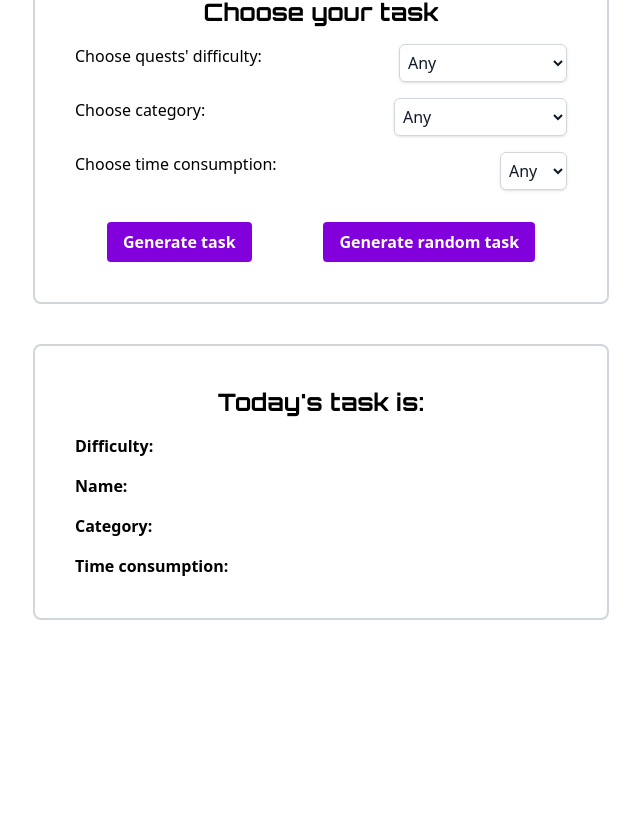
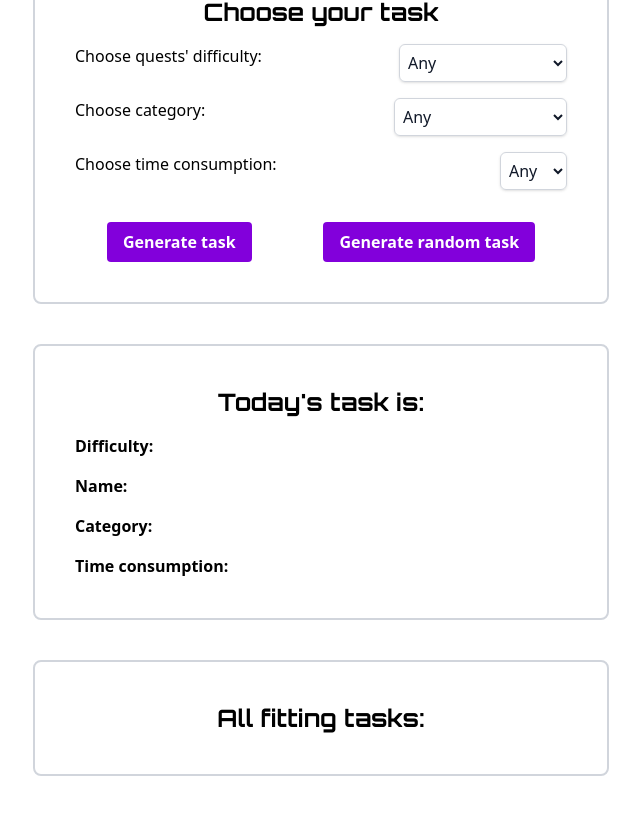
Before and after one commit to evzistara/questpicker, a React (Vite) app: page / in a window 1280 px wide. Shown: the part 446-1260 px from the top of the page, without its empty margins (319-959 px from the left). Before the commit the page ends 1106 px from the top, so only its background shows below. Built offline with nearby package versions, Linux system fonts and the light colour scheme; a web font is replaced by a local one.

Commit message:
Add componenet to list all relevant tasks

```diff
--- a/src/App.jsx
+++ b/src/App.jsx
@@ -4,13 +4,14 @@ import Task from "./components/Task";
 import "./index.css";
 import { useState } from "react";
 import quests from "./questLog.js";
+import AllFittingTasks from "./components/AllFittingTasks.jsx";
 
 function App() {
   const [randomTask, setRandomTask] = useState("");
-
- const [difficulty, setDifficulty] = useState("");
+  const [difficulty, setDifficulty] = useState("");
   const [category, setCategory] = useState("");
   const [time, setTime] = useState("");
+  const [filteredTasks, setFilteredTasks] = useState([]);
 
 function getFilteredTask() {
     const filtered = quests.filter((task) => {
@@ -23,11 +24,13 @@ function getFilteredTask() {
 
     if (filtered.length === 0) {
       setRandomTask({ task: "No matching task found!" });
+      setFilteredTasks([]);
       return;
     }
 
     const randomIndex = Math.floor(Math.random() * filtered.length);
     setRandomTask(filtered[randomIndex]);
+    setFilteredTasks(filtered);
   }
 
 
@@ -50,6 +53,7 @@ function getFilteredTask() {
         setTime={setTime}
         onFilteredClick={getFilteredTask} />
       <Task randomTask={randomTask} />
+      <AllFittingTasks tasks={filteredTasks} />
     </>
   );
 }
--- /dev/null
+++ b/src/components/AllFittingTasks.jsx
@@ -0,0 +1,19 @@
+function AllFittingTasks({ tasks }) {
+
+
+  return (
+  <div className="border-2 border-gray-300 p-2 mx-4 md:p-10 rounded-lg flex flex-col gap-4  md:w-xl md:mx-auto my-10">
+<h2 className="text-2xl block mx-auto font-bold">All fitting tasks:</h2>
+{tasks.map((tasks, index) => (
+    <div key={index} className="mb-4">
+        <p className=""><span className="font-semibold">No:</span> {index+1}</p>
+<p className=""><span className="font-semibold">Difficulty:</span> {tasks.difficulty}</p>
+<p className=""><span className="font-semibold">Name:</span> {tasks.task}</p>
+<p className=""><span className="font-semibold">Category:</span> {tasks.category}</p>
+<p className=""><span className="font-semibold">Time consumption:</span> {tasks.time_consumption}</p>
+ </div>))}
+  </div>
+)
+}
+
+export default AllFittingTasks;
```
